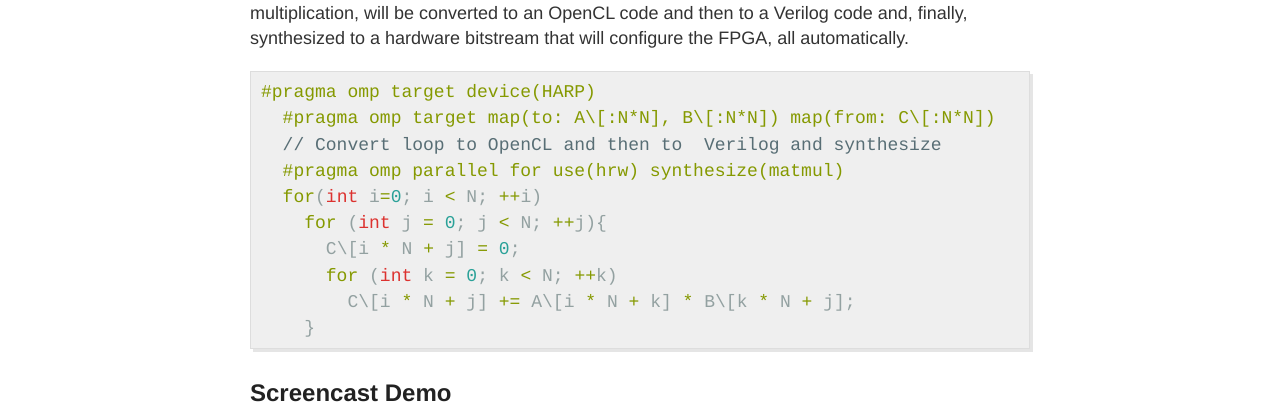
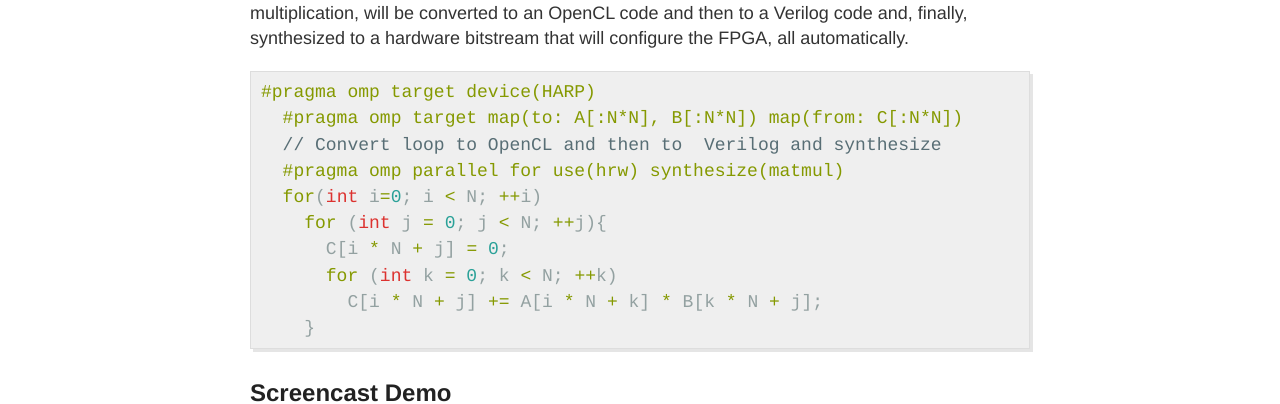
Before and after one commit to ramonn76/HardCloud, a Jekyll site: the page built from index.md, in a window 1280 px wide. Shown: the part 1064-1468 px from the top of the page. Built offline with Jekyll 4.4.1, drawn with Linux system fonts in a browser that asks for light colours.

```diff
--- a/index.md
+++ b/index.md
@@ -42,14 +42,14 @@ synthesized to a hardware bitstream that will configure the FPGA, all automatica
 
 {% highlight C %}
 #pragma omp target device(HARP)
-  #pragma omp target map(to: A\[:N*N], B\[:N*N]) map(from: C\[:N*N])
+  #pragma omp target map(to: A[:N*N], B[:N*N]) map(from: C[:N*N])
   // Convert loop to OpenCL and then to  Verilog and synthesize
   #pragma omp parallel for use(hrw) synthesize(matmul)
   for(int i=0; i < N; ++i)
     for (int j = 0; j < N; ++j){
-      C\[i * N + j] = 0;
+      C[i * N + j] = 0;
       for (int k = 0; k < N; ++k)
-        C\[i * N + j] += A\[i * N + k] * B\[k * N + j];
+        C[i * N + j] += A[i * N + k] * B[k * N + j];
     }
 {% endhighlight %}
 ## Screencast Demo
```
